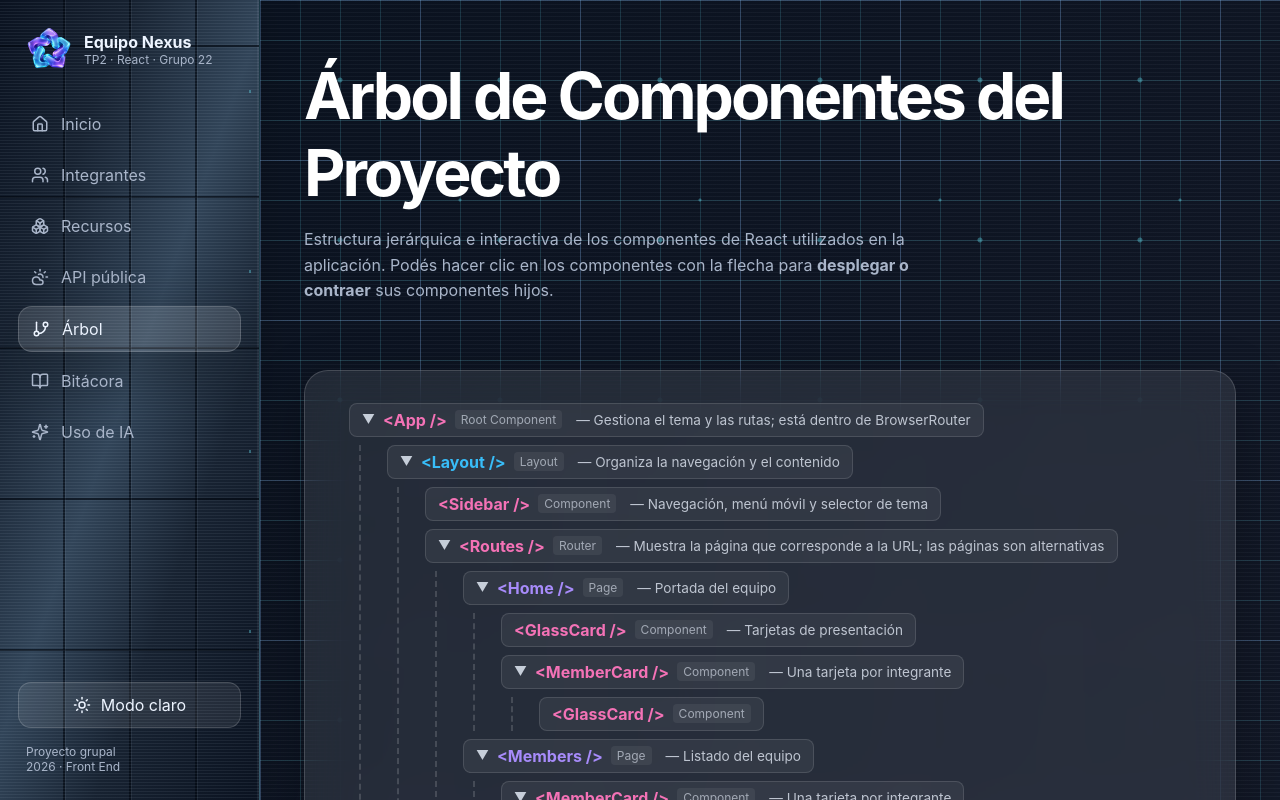
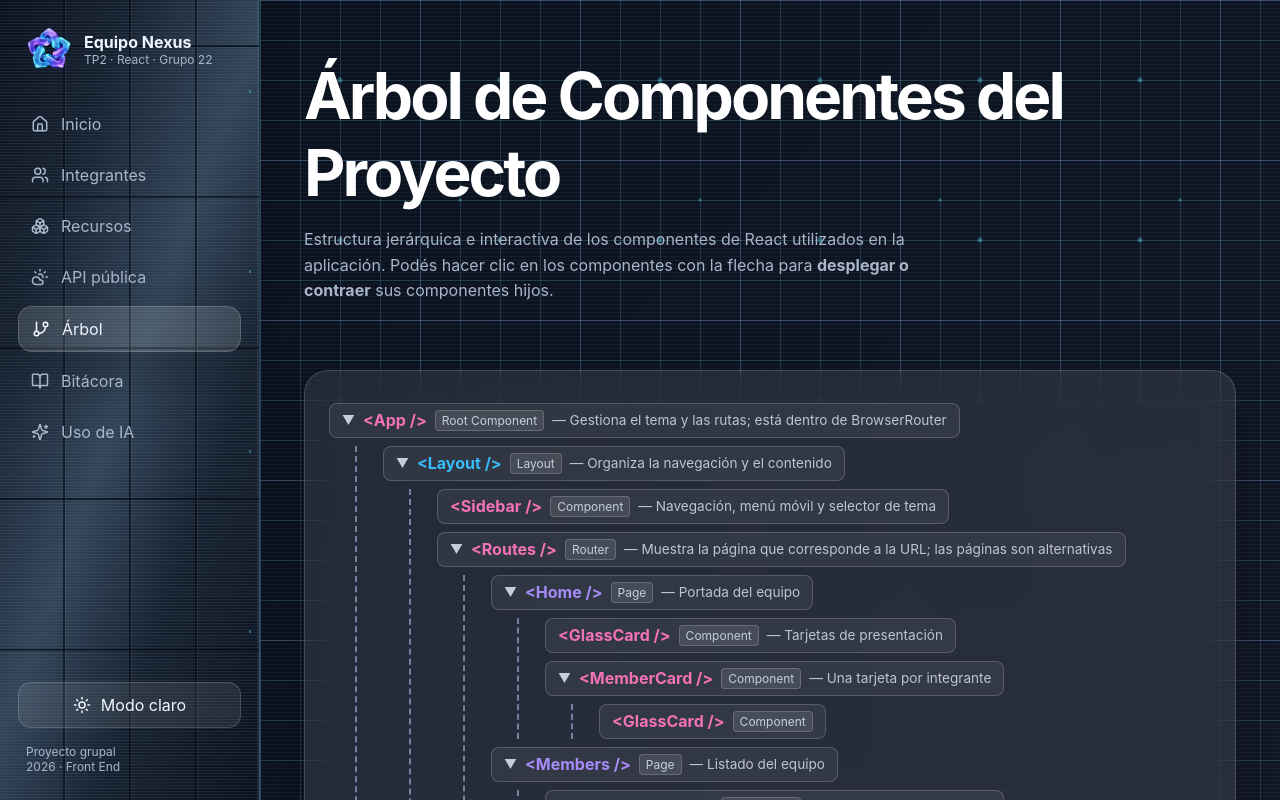
Before and after one commit to Lunreth/tp2-grupo22-desarrollo-web, a React (Vite) app in the folder tp2-grupo22-app-react/: page /arbol in a window 1280 px wide. Shown: the top 800 px of the page. Built offline with nearby package versions, Linux system fonts and the light colour scheme.

Commit message:
Corrige adaptación del Arbol y configura React Router
Se activo las opciones futuras de React Router para resolver los avisos de la consola.
Se ajustaron los cuadros y textos del árbol para evitar que se salgan de la pantalla.
Mejora el contraste de las líneas, bordes y etiquetas en modo claro.

```diff
--- a/tp2-grupo22-app-react/src/main.jsx
+++ b/tp2-grupo22-app-react/src/main.jsx
@@ -7,7 +7,12 @@ import "./fondos-nexus.css";
 
 ReactDOM.createRoot(document.getElementById("root")).render(
   <React.StrictMode>
-    <BrowserRouter>
+    <BrowserRouter
+      future={{
+        v7_startTransition: true,
+        v7_relativeSplatPath: true,
+      }}
+    >
       <App />
     </BrowserRouter>
   </React.StrictMode>
--- a/tp2-grupo22-app-react/src/pages/Tree.jsx
+++ b/tp2-grupo22-app-react/src/pages/Tree.jsx
@@ -4,45 +4,105 @@ import GlassCard from '../components/GlassCard';
 // Componente recursivo para representación interactiva del Árbol de Componentes
 const TreeNode = ({ name, type, description, children }) => {
   const [isOpen, setIsOpen] = useState(true);
-  const hasChildren = children && children.length > 0;
+  const hasChildren = Boolean(children?.length);
 
   return (
-    <div style={{ marginLeft: '20px', marginTop: '8px', marginBottom: '8px' }}>
+    <div
+      style={{
+        minWidth: 0,
+        maxWidth: '100%',
+        marginTop: '8px',
+        marginBottom: '8px'
+      }}
+    >
       <div
         onClick={() => hasChildren && setIsOpen(!isOpen)}
         style={{
           display: 'inline-flex',
+          flexWrap: 'wrap',
           alignItems: 'center',
           gap: '8px',
+          minWidth: 0,
+          maxWidth: '100%',
+          boxSizing: 'border-box',
           padding: '6px 12px',
           borderRadius: '8px',
-          background: 'rgba(255, 255, 255, 0.06)',
-          border: '1px solid rgba(255, 255, 255, 0.12)',
+          background: 'var(--tree-card-bg)',
+          border: '1px solid var(--tree-card-border)',
           cursor: hasChildren ? 'pointer' : 'default',
           userSelect: 'none',
-          transition: 'all 0.2s ease'
+          transition: 'background 0.2s ease'
         }}
       >
         {hasChildren && (
-          <span style={{ fontSize: '0.8rem', opacity: 0.8 }}>
+          <span
+            style={{
+              fontSize: '0.8rem',
+              opacity: 0.8,
+              flexShrink: 0
+            }}
+          >
             {isOpen ? '▼' : '▶'}
           </span>
         )}
-        <strong style={{ color: type === 'Layout' ? '#38bdf8' : type === 'Page' ? '#a78bfa' : '#f472b6' }}>
+
+        <strong
+          style={{
+            color:
+              type === 'Layout' ? '#38bdf8' :
+              type === 'Page' ? '#a78bfa' :
+              '#f472b6',
+            minWidth: 0,
+            maxWidth: '100%',
+            overflowWrap: 'anywhere'
+          }}
+        >
           &lt;{name} /&gt;
         </strong>
-        <span style={{ fontSize: '0.75rem', opacity: 0.6, background: 'rgba(255,255,255,0.1)', padding: '2px 6px', borderRadius: '4px' }}>
+
+        <span
+          style={{
+            fontSize: '0.75rem',
+            color: 'var(--tree-label-color)',
+            background: 'var(--tree-label-bg)',
+            border: '1px solid var(--tree-card-border)',
+            padding: '2px 6px',
+            borderRadius: '4px',
+            minWidth: 0,
+            maxWidth: '100%',
+            boxSizing: 'border-box',
+            overflowWrap: 'anywhere'
+          }}
+        >
           {type}
         </span>
+
         {description && (
-          <span style={{ fontSize: '0.85rem', opacity: 0.75, marginLeft: '6px' }}>
+          <span
+            style={{
+              fontSize: '0.85rem',
+              opacity: 0.75,
+              minWidth: 0,
+              maxWidth: '100%',
+              flex: '0 1 auto',
+              overflowWrap: 'anywhere'
+            }}
+          >
             — {description}
           </span>
         )}
       </div>
 
       {hasChildren && isOpen && (
-        <div style={{ borderLeft: '2px dashed rgba(255, 255, 255, 0.15)', marginLeft: '10px', paddingLeft: '6px' }}>
+        <div
+          className="tree-branch-spacing"
+          style={{
+            minWidth: 0,
+            borderLeft: '2px dashed var(--tree-line-color)',
+            marginLeft: 'clamp(2px, 1vw, 10px)',
+            paddingLeft: 'clamp(4px, 1vw, 6px)'
+          }}
+        >
           {children.map((child, index) => (
             <TreeNode key={index} {...child} />
           ))}
--- a/tp2-grupo22-app-react/src/styles.css
+++ b/tp2-grupo22-app-react/src/styles.css
@@ -534,3 +534,36 @@ body.dark-mode .page-title h1,
   border-color: #a78bfa;
   color: #4c1d95;
 }
+
+/* Contraste del árbol según el tema */
+.app.dark {
+  --tree-card-bg: rgba(255, 255, 255, .06);
+  --tree-card-border: rgba(255, 255, 255, .18);
+  --tree-label-bg: rgba(255, 255, 255, .10);
+  --tree-label-color: #c4cede;
+  --tree-line-color: #7183a0;
+}
+
+.app.light {
+  --tree-card-bg: #f8faff;
+  --tree-card-border: #aebdd3;
+  --tree-label-bg: #e9e3fa;
+  --tree-label-color: #4c3970;
+  --tree-line-color: #8496b4;
+}
+
+/* Adaptacion de lineas del arbol */
+@media (min-width: 901px) {
+  .tree-branch-spacing {
+    margin-left: 18px !important;
+    padding-left: 18px !important;
+  }
+}
+
+/* Adaptacion de la pantalla */
+@media (min-width: 1200px) {
+  .tree-branch-spacing {
+    margin-left: 26px !important;
+    padding-left: 26px !important;
+  }
+}
```
